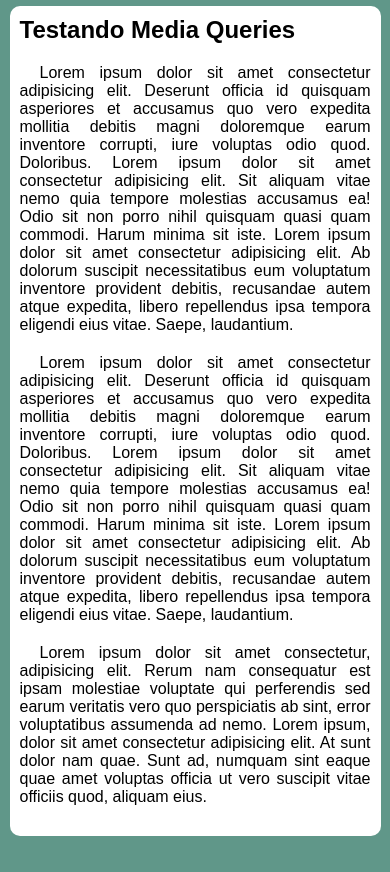
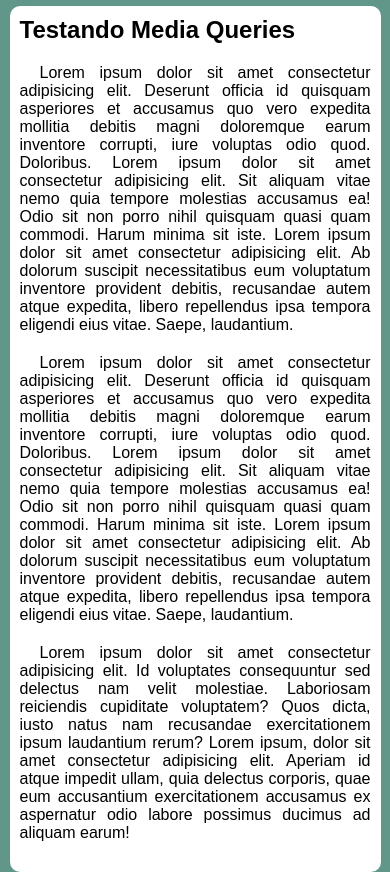
Before and after one commit to David-de-Oliveira-BS/HTML-CSS, a plain HTML site: page exercicios/ex026/mq04/index.html in a window 390 px wide. Shown: the part 115-987 px from the top of the page. Before the commit the page ends 951 px from the top, so only its background shows below. Drawn offline with nearby package versions, Linux system fonts and the light colour scheme.

Commit message:
Estudos de Media Queries

```diff
--- a/exercicios/ex026/mq04/index.html
+++ b/exercicios/ex026/mq04/index.html
@@ -30,7 +30,7 @@
 
             <p>Lorem ipsum dolor sit amet consectetur adipisicing elit. Deserunt officia id quisquam asperiores et accusamus quo vero expedita mollitia debitis magni doloremque earum inventore corrupti, iure voluptas odio quod. Doloribus. Lorem ipsum dolor sit amet consectetur adipisicing elit. Sit aliquam vitae nemo quia tempore molestias accusamus ea! Odio sit non porro nihil quisquam quasi quam commodi. Harum minima sit iste. Lorem ipsum dolor sit amet consectetur adipisicing elit. Ab dolorum suscipit necessitatibus eum voluptatum inventore provident debitis, recusandae autem atque expedita, libero repellendus ipsa tempora eligendi eius vitae. Saepe, laudantium.</p>
 
-            <p>Lorem ipsum dolor sit amet consectetur, adipisicing elit. Rerum nam consequatur est ipsam molestiae voluptate qui perferendis sed earum veritatis vero quo perspiciatis ab sint, error voluptatibus assumenda ad nemo. Lorem ipsum, dolor sit amet consectetur adipisicing elit. At sunt dolor nam quae. Sunt ad, numquam sint eaque quae amet voluptas officia ut vero suscipit vitae officiis quod, aliquam eius.</p>
+            <p>Lorem ipsum dolor sit amet consectetur adipisicing elit. Id voluptates consequuntur sed delectus nam velit molestiae. Laboriosam reiciendis cupiditate voluptatem? Quos dicta, iusto natus nam recusandae exercitationem ipsum laudantium rerum? Lorem ipsum, dolor sit amet consectetur adipisicing elit. Aperiam id atque impedit ullam, quia delectus corporis, quae eum accusantium exercitationem accusamus ex aspernatur odio labore possimus ducimus ad aliquam earum!</p>
         </article>
    </main>
 
```
